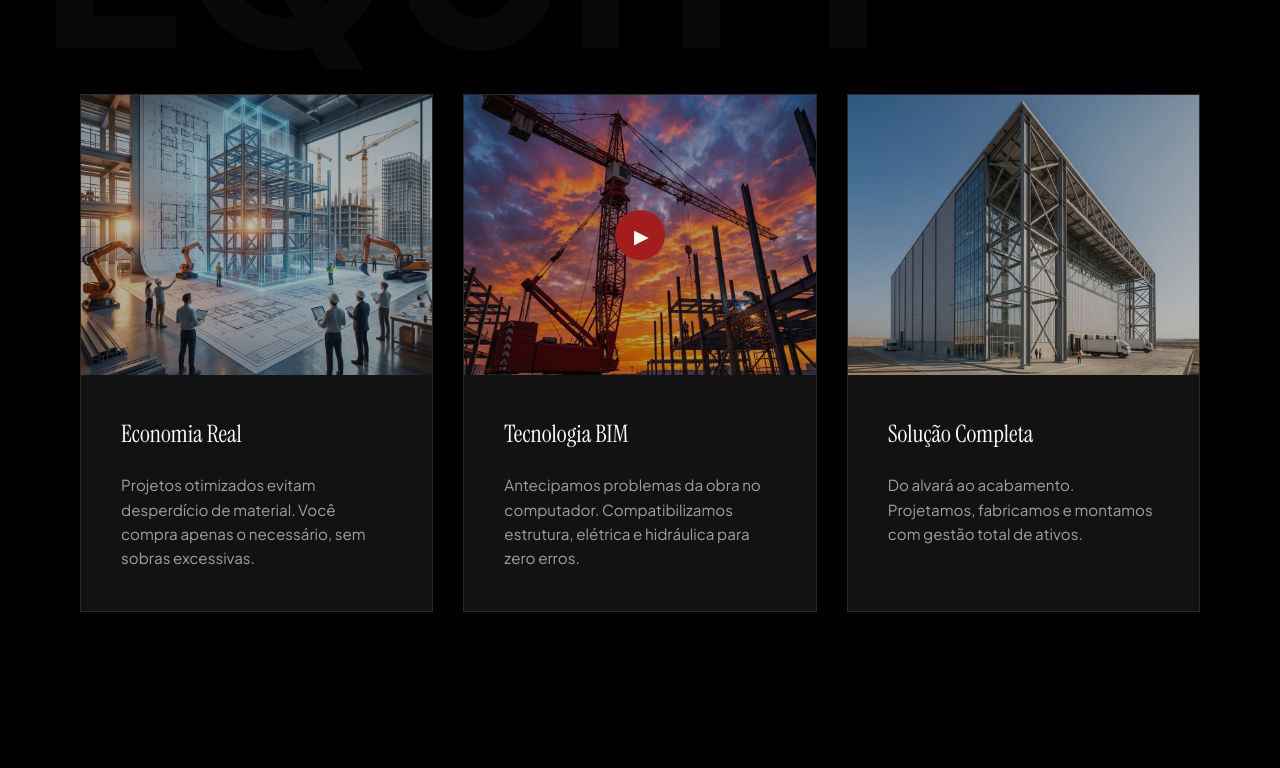
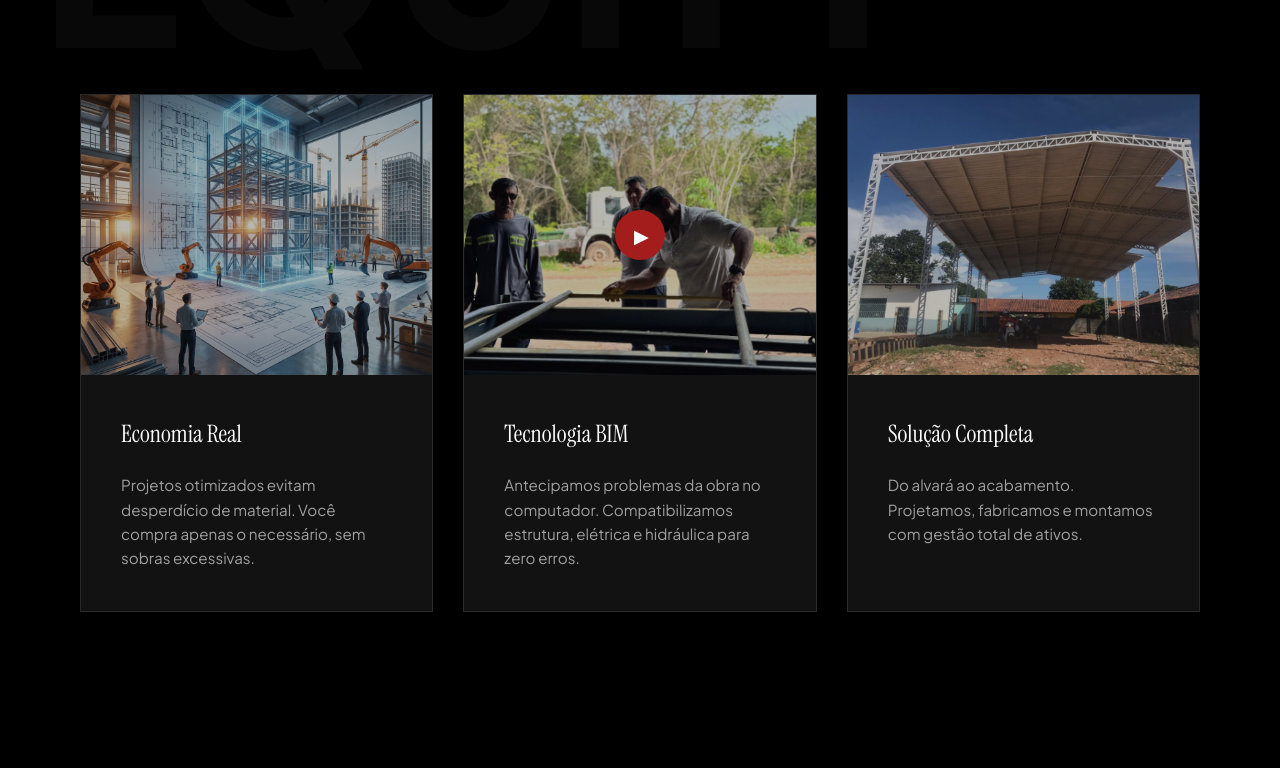
Before and after one commit to gbandres12/site-almeida, a website built with Vite: page index.html in a window 1280 px wide. Shown: the part 1152-1920 px from the top of the page. Built offline with nearby package versions, Linux system fonts and the light colour scheme.

Commit message:
feat: integrated real project images into hero, about and cases sections

```diff
--- a/index.html
+++ b/index.html
@@ -83,7 +83,7 @@
 
                     <div class="about-card" data-aos="fade-up" data-aos-delay="200">
                         <div class="card-img-wrapper">
-                            <img src="/assets/hero-bg.png" alt="Tecnologia BIM">
+                            <img src="/assets/precision-work.jpg" alt="Precisão Técnica">
                             <div class="play-icon">▶</div>
                         </div>
                         <div class="card-content">
@@ -95,7 +95,7 @@
 
                     <div class="about-card" data-aos="fade-up" data-aos-delay="300">
                         <div class="card-img-wrapper">
-                            <img src="/assets/project-1.png" alt="Solução Completa">
+                            <img src="/assets/structure-external.jpg" alt="Solução Completa">
                         </div>
                         <div class="card-content">
                             <h3>Solução Completa</h3>
@@ -152,7 +152,7 @@
 
                 <div class="cases-grid">
                     <div class="case-card" data-aos="fade-up">
-                        <img src="/assets/project-1.png" alt="Case 1" class="case-card-img">
+                        <img src="/assets/structure-external.jpg" alt="Galpão Industrial" class="case-card-img">
                         <div class="case-overlay">
                             <h3>Galpão Industrial 35m Vão</h3>
                             <p>Redução de 23% no tempo de montagem através de engenharia off-site.</p>
--- a/style.css
+++ b/style.css
@@ -233,7 +233,7 @@ h4,
     height: 100vh;
     display: flex;
     align-items: center;
-    background: url('/assets/hero-bg.png') no-repeat center center/cover;
+    background: url('/assets/hero-factory.jpg') no-repeat center center/cover;
     position: relative;
     overflow: hidden;
 }
```
Also changed, not shown: public/assets/hero-factory.jpg (added), public/assets/precision-work.jpg (added), public/assets/structure-external.jpg (added).
